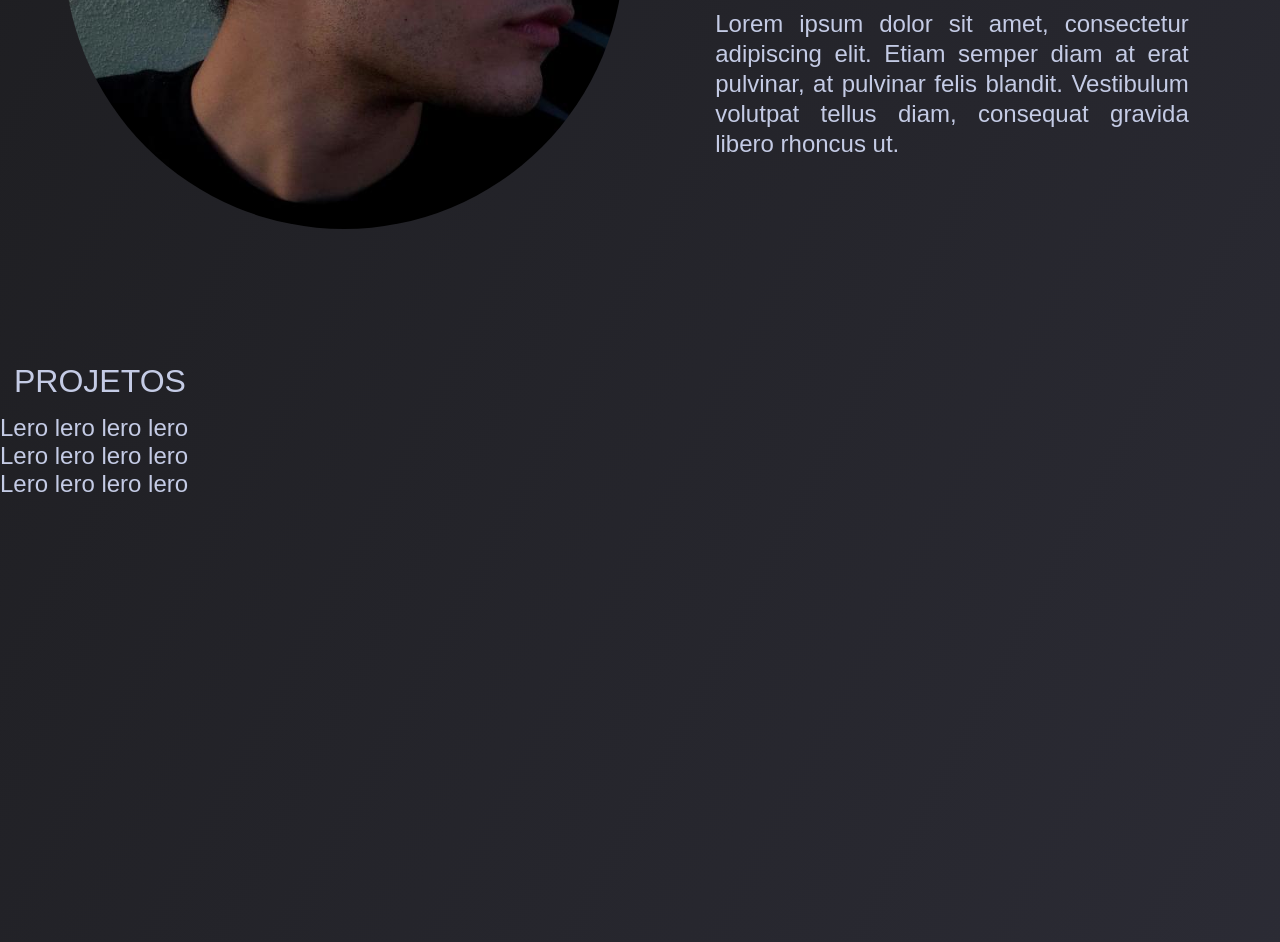
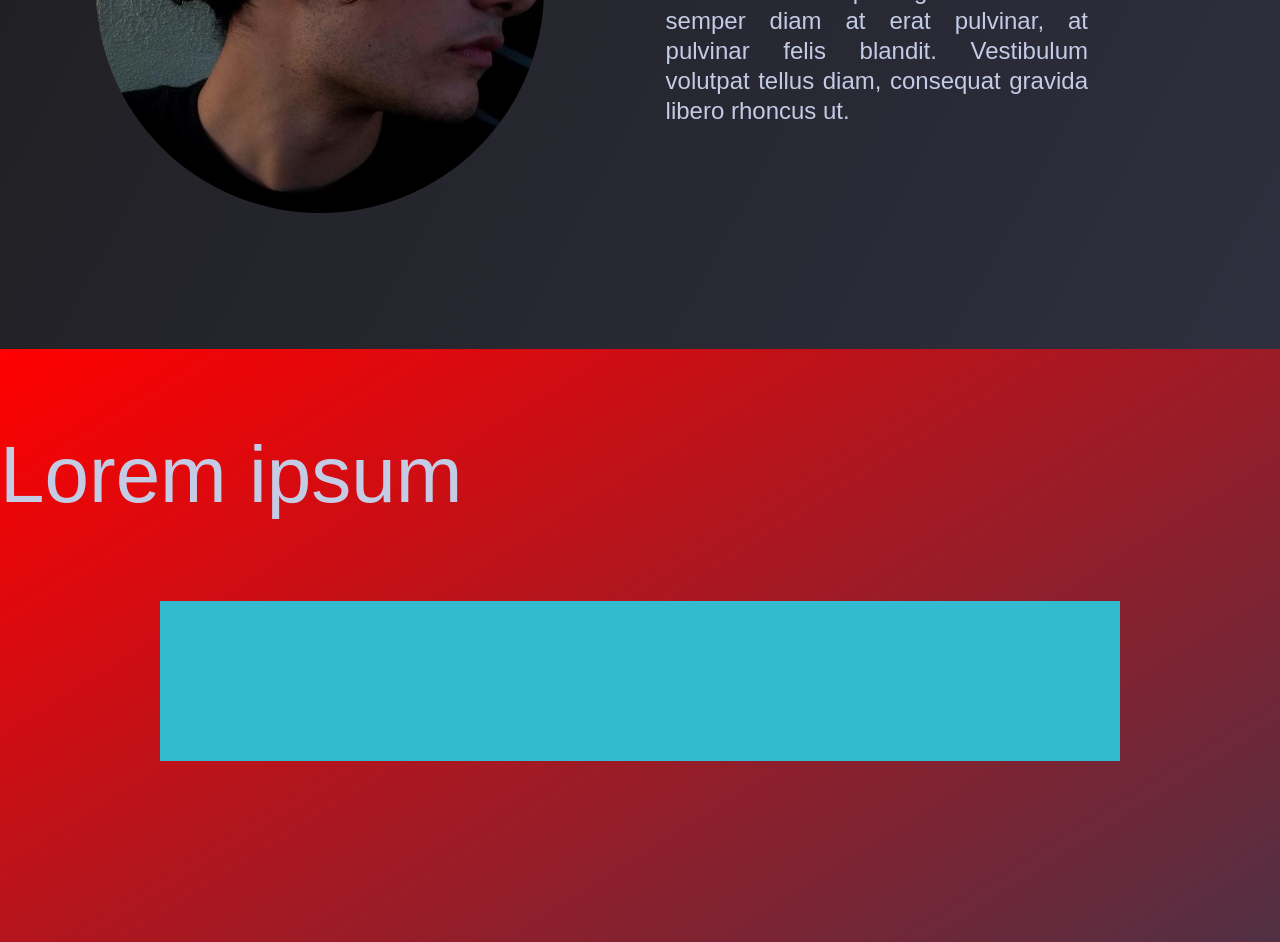
Before and after one commit to Lyr-a/portifolio, a plain HTML site: page index.html in a window 1280 px wide. Shown: the part 451-1393 px from the top of the page. Drawn offline with nearby package versions, Linux system fonts and the light colour scheme.

Commit message:
ajeitando o display do postifólio, em breve estará funcionando

```diff
--- a/index.html
+++ b/index.html
@@ -31,7 +31,7 @@
                 <nav>
                     <ul class="nav__links">
                         <li><a href="#sobremim">Sobre mim</a></li>
-                        <li><a href="#container_dois">Projetos</a></li>
+                        <li><a href="#projetos">Projetos</a></li>
                         <li><a href="#container_tres">Habilidades</a></li>
                     </ul>
                 </nav>
@@ -82,8 +82,11 @@
 
             <div class="container" id="sobremim">
 
+                <div id="pp_div">
+
                     <img src="images/perfil.jpg" id="perfil_pic"alt="foto">
 
+                </div>
                 <div id="texto_contum">
 
                     <h1 id="pd_um">Olá!<br/><span class="auto-type"></span> </h1>
@@ -98,31 +101,33 @@
 
 
             </div>
-            <div class="container"id="container_dois">
+            <div class="container"id="projetos">
+                <div class="item_proj">
 
-                <div id="texto_contum">
+                    <h1 id="proj_um">Lorem ipsum</h1>
 
-                    <h1>PROJETOS </h1>
-                    <h2>Lero lero lero lero<br/>Lero lero lero lero<br/>Lero lero lero lero<br/></h2>
+                    <div id="proj_list">
+                        <div id="lista">
+
 
                         </div>
 
 
+                    </div>
 
-
-
-
+                </div>
 
             </div>
             <div class="container"id="container_tres">
 
+                <div class="item_proj">
                     <div id="texto_contum">
 
                         <h1>HABILIDADES </h1>
                         <h2>Lero lero lero lero<br/>Lero lero lero lero<br/>Lero lero lero lero<br/></h2>
 
                     </div>
-
+                </div>
 
 
 
@@ -138,18 +143,17 @@
 
         </div>
 
-        <script src="https://unpkg.com/typed.js@2.0.16/dist/typed.umd.js"></script>
         <script src="script.js"></script>
+<!--
+        <script type="module" src="https://unpkg.com/typed.js@2.0.16/dist/typed.umd.js"></script>
         <script>
-
             var typed = new Typed(".auto-type", {
                 strings: ["meu nome é Estêvão."],
-                typeSpeed: 70,
+                typeSpeed: 100,
                 backSpeed: 140,
                 loop: false
             })
-
-        </script>
+        </script>-->
     </body>
 
 </html>
--- a/script.js
+++ b/script.js
@@ -1,3 +1,23 @@
+/*import Typed from `https://unpkg.com/typed.js@2.0.16/dist/typed.umd.js`
+
+
+var typed = new Typed(".auto-type", {
+    strings: ["meu nome é Estêvão."],
+    typeSpeed: 70,
+    backSpeed: 140,
+    loop: false
+})
+*/
+
+const boxWrapper = document.getElementById("lista");
+
+for (var i = 0; i < 9; i++) {
+
+    const box = document.createElement("div");
+    box.classList.add("box");
+    boxWrapper.appendChild(box)
+}
+
 function modal(){
 
     let modal = document.querySelector('.modal')
--- a/styles.css
+++ b/styles.css
@@ -15,7 +15,7 @@ html{
 }
 
 body{
-    background-image: linear-gradient(to bottom right, rgba(29, 29, 32), rgba(47, 47, 58));
+    background-image: linear-gradient(to bottom right, rgb(30, 30, 32), rgb(55, 55, 78));
 }
 
 li,a, button, h2{
@@ -313,11 +313,14 @@ button:hover{
 
 .container{
 
+
     height: 100vh;
     width: 100vw;
     max-width:100%;
 
 }
+
+/*#region Sobre mim*/
 
 #sobremim{
 
@@ -328,19 +331,33 @@ button:hover{
 
 #texto_contum{
 
-    width: 100%;
-    float: right;
-    margin-left: 5vh;
-   /* background-color: blueviolet;*/
+    display: flex;
+    flex-direction: column;
+    justify-content: center;
+
+    width: 50vw;
+    padding-top: 10vh;
+    height: 100vh;
+
+}
+
+#pp_div{
+
+    display: flex;
+    padding-top: 10vh;
+    height: 100vh;
+    width: 50vw;
+    align-items: center;
+    justify-content: center;
 
 }
 
 #perfil_pic{
 
-    height: 70vh;
+    width: inherit;
+    max-width: 35vw;
     border-radius: 50%;
-    margin-left: 5vw;
-    float: left;
+    align-self: center;
 
 
 }
@@ -349,28 +366,72 @@ button:hover{
 
     font-family: "Monstserrat", sans-serif;
     font-weight: 500;
-    font-size: 9vh;
+    font-size: 8vh;
     color:#c4cbe5;
     text-decoration: none;
     margin: 0px;
     padding: 0px;
-    padding-bottom: 3vh;
-    /*background-color: coral;*/
+    padding-bottom: 2.5vh;
     width: fit-content;
 }
 
 #pd_dois{
 
     line-height: 30px;
-    margin-left: 4vw;
-    width: 37vw;
-   /* background-color: aliceblue;*/
+    margin-left: 2vw;
+    width: 33vw;
     text-align: justify;
     text-align-last: left;
     animation: animate;
     animation-duration: 5s;
 
 }
+
+/*#endregion*/
+
+.item_proj{
+
+    display: flex;
+    flex-direction: column;
+    height: 100vh;
+    padding-top: 10vh;
+    background-image: linear-gradient(to bottom right, rgb(255, 0, 0), rgb(55, 55, 78));
+
+
+}
+
+#proj_um{
+
+    height: fit-content;
+    max-width: 100%;
+    width: 100%;
+    font-size: 10vh;
+    margin: 0;
+    padding: 0;
+
+}
+
+#proj_list{
+
+    width: 100%;
+    margin-top: 10vh;
+    display: flex;
+    justify-content: center;
+
+}
+
+#lista{
+
+    width: 75vw;
+    display: flex;
+    background-color: #c4cbe5;
+}
+
+.box {
+    width:20vw;
+    height:20vh;
+    background-color:#32bacf;
+  }
 
 
 @keyframes animate{
```
Lines whose indentation alone changed are shown as unchanged.
